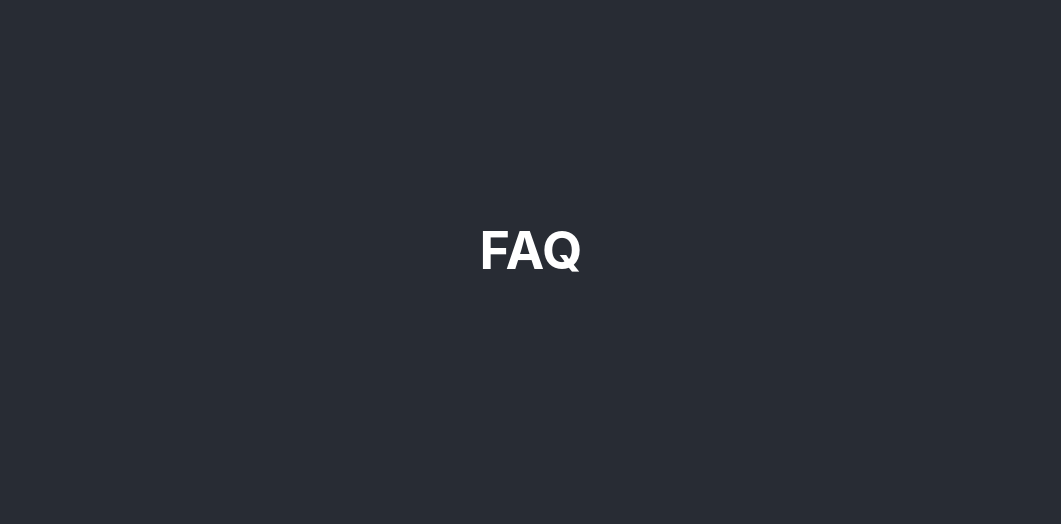
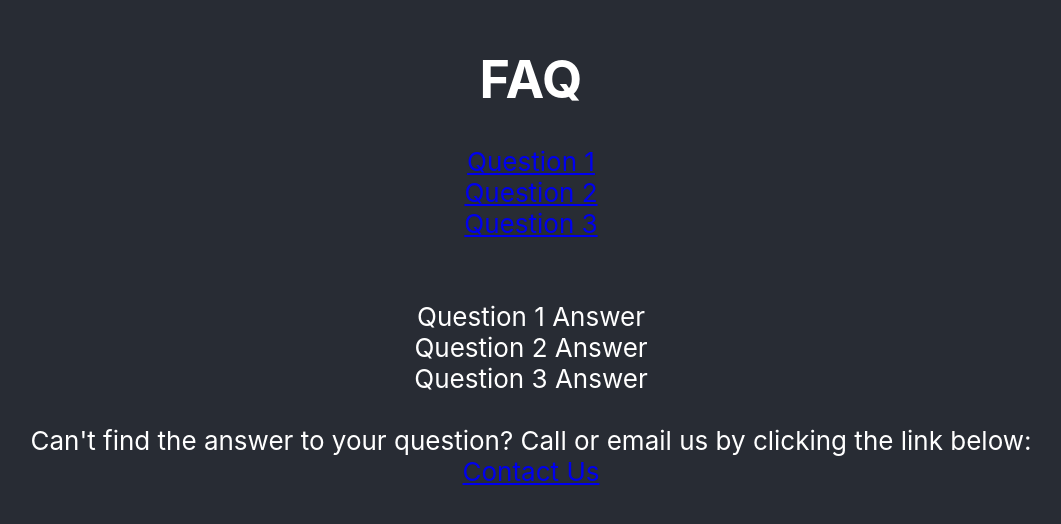
Before and after one commit to colasito94/pre-op-app, a React (Create React App) app: page /FAQ in a window 1280 px wide. Shown: the part 150-674 px from the top of the page, without its empty margins (109-1170 px from the left). Built offline with nearby package versions, Linux system fonts and the light colour scheme.

Commit message:
Added content to FAQ page

```diff
--- a/src/Views/FAQ.js
+++ b/src/Views/FAQ.js
@@ -1,7 +1,23 @@
+import {Link} from "react-router-dom";
+
 function FAQ() {
     return (
         <>
             <h1>FAQ</h1>
+            <Link class="link" to="/Question1"> Question 1 </Link>
+            <Link class="link" to="/Question1"> Question 2 </Link>
+            <Link class="link" to="/Question1"> Question 3 </Link>
+            <br/>
+            <br/>
+            Question 1 Answer
+            <br/>
+            Question 2 Answer
+            <br/>
+            Question 3 Answer
+            <br/>
+            <br/>
+            Can't find the answer to your question? Call or email us by clicking the link below:
+            <Link class="link" to="/ContactUs"> Contact Us </Link>
         </>
     );
 }
```
